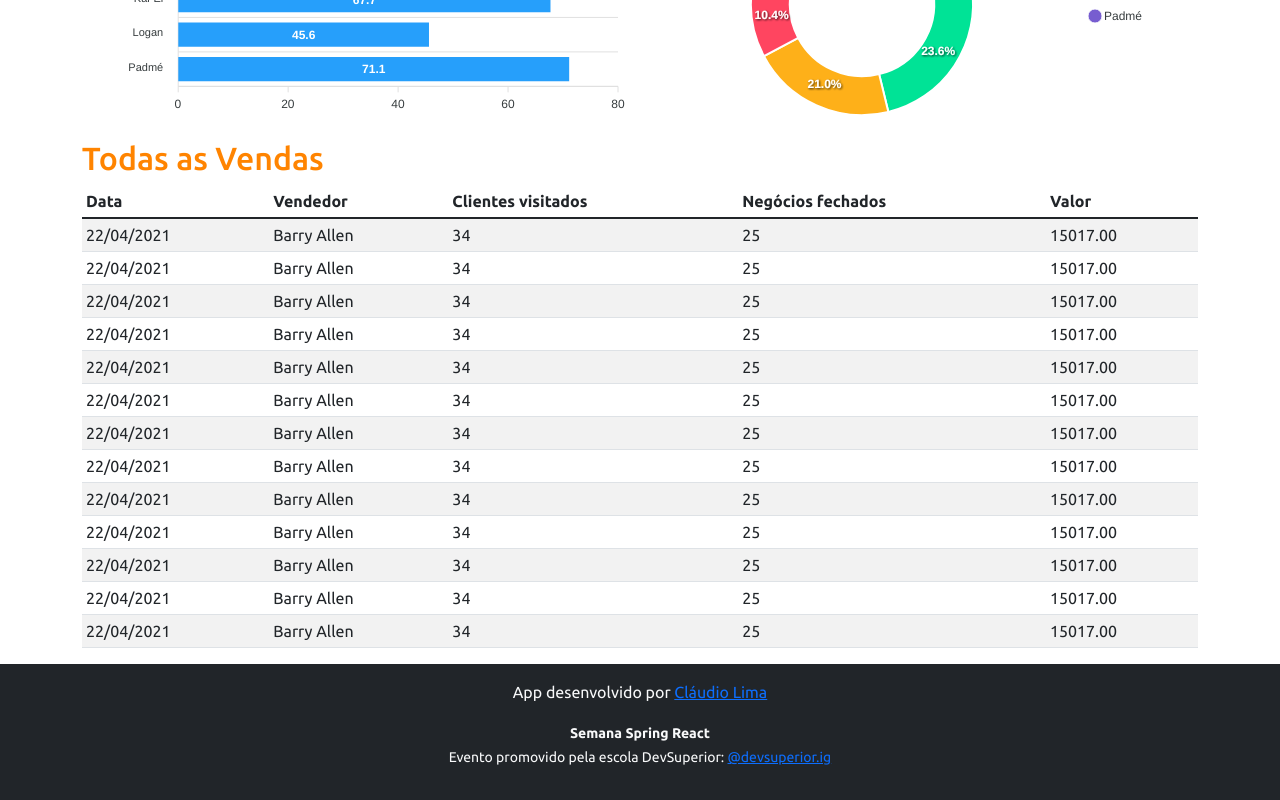
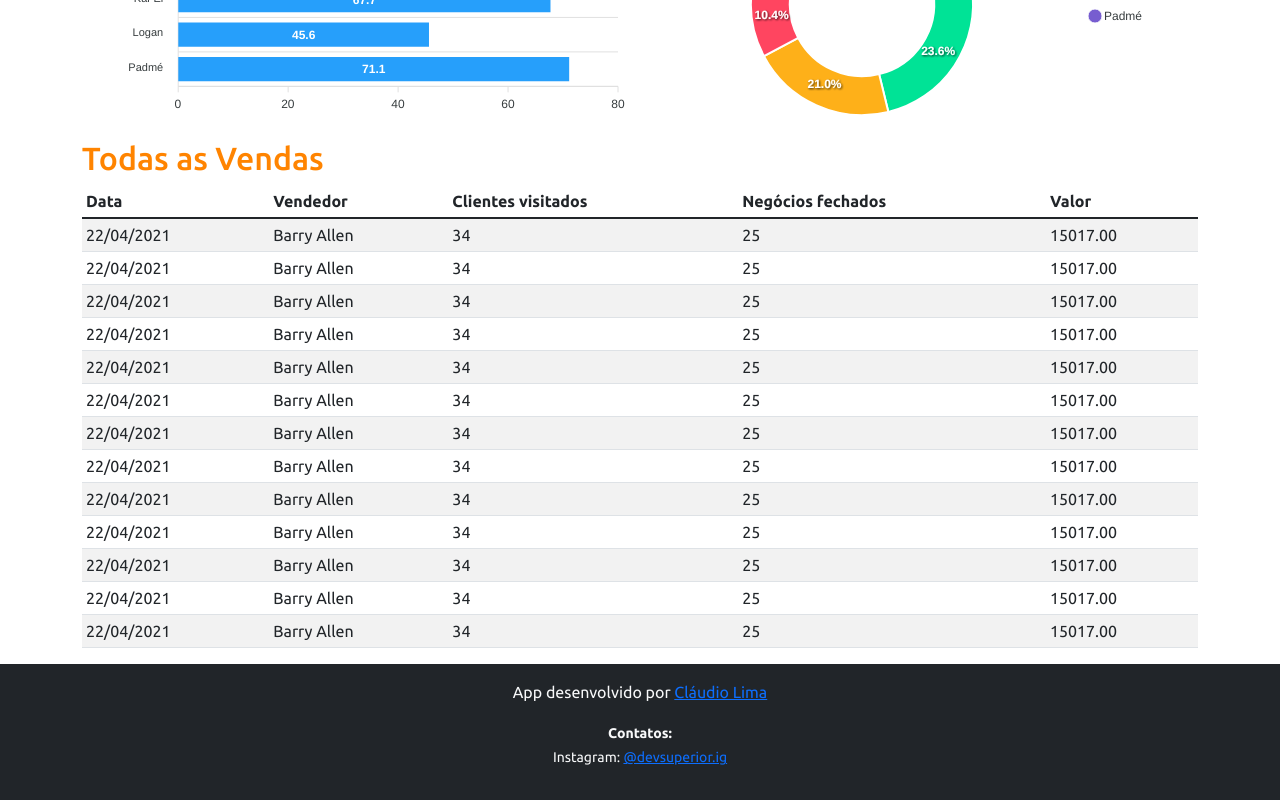
Before and after one commit to CRL-Drums/spring_boot_react, a React (Create React App) app in the folder frontend/: page / in a window 1280 px wide. Shown: the part 316-1116 px from the top of the page. Built offline with nearby package versions, Linux system fonts and the light colour scheme.

Commit message:
contacts added

```diff
--- a/frontend/src/components/Footer/index.tsx
+++ b/frontend/src/components/Footer/index.tsx
@@ -3,8 +3,8 @@ function Footer() {
     <footer className="footer footer navbar-fixed-bottom mt-auto py-3 bg-dark">
       <div className="container">
         <p className="text-light">App desenvolvido por <a href="https://www.linkedin.com/in/claudio-lima-101/" target="_blank" rel="noreferrer">Cláudio Lima</a></p>
-        <p className="text-light"><small><strong>Semana Spring React</strong><br />
-          Evento promovido pela escola DevSuperior: <a href="https://instagram.com/devsuperior.ig" target="_blank" rel="noreferrer">@devsuperior.ig</a></small></p>
+        <p className="text-light"><small><strong>Contatos:</strong><br />
+          Instagram: <a href="https://instagram.com/claudio.lima.crl" target="_blank" rel="noreferrer">@devsuperior.ig</a></small></p>
       </div>
     </footer>
   );
```
